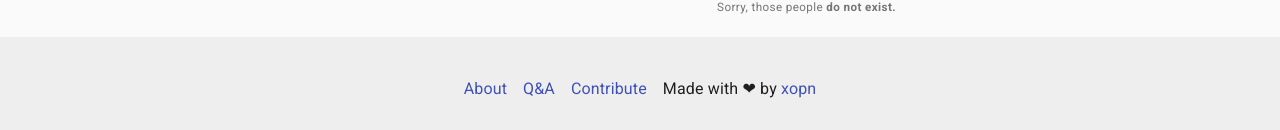
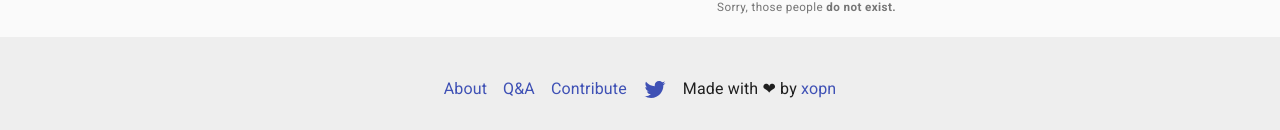
Before and after one commit to celebrize/celebrize.github.io, a React (Create React App) app: page / in a window 1280 px wide. Shown: the part 822-952 px from the top of the page. Built offline with nearby package versions, Linux system fonts and the light colour scheme.

Commit message:
get more social

```diff
--- a/src/components/PageFooter.js
+++ b/src/components/PageFooter.js
@@ -4,7 +4,9 @@ import { Container, Typography, Link } from '@material-ui/core';
 import ExternalLink from '../components/ExternalLink';
 import About from '../pages/dialog/About'
 import Faq from '../pages/dialog/Faq'
-import { githubUri, xopnUri } from '../static'
+import { githubUri, xopnUri, instagramHandle, twitterHandle } from '../static'
+import TwitterIcon from '@material-ui/icons/Twitter';
+import InstagramIcon from '@material-ui/icons/Instagram';
 
 const useStyles = makeStyles((theme) => {
     return {
@@ -20,6 +22,7 @@ const useStyles = makeStyles((theme) => {
       flex: {
         display: "flex",
         justifyContent: "center",
+        flexWrap: "wrap",
       },
       navItem: {
         padding: theme.spacing(0, 1),
@@ -49,6 +52,12 @@ function PageHeader({maxWidth, children}) {
               <Link className={classes.navItem} href="#" onClick={openAbout}>About</Link>
               <Link className={classes.navItem} href="#" onClick={openFaq}>Q&amp;A</Link>
               <ExternalLink className={classes.navItem} href={githubUri}>Contribute</ExternalLink>
+              { twitterHandle && (
+                <ExternalLink className={classes.navItem} href={`https://twitter.com/${twitterHandle}`}><TwitterIcon /></ExternalLink>
+              )}
+              { instagramHandle && (
+                <ExternalLink className={classes.navItem} href={`https://instagram.com/${instagramHandle}/`}><InstagramIcon /></ExternalLink>
+              )}
               <Typography className={classes.navItem} component="div">Made with ❤ by <ExternalLink href={xopnUri}>xopn</ExternalLink></Typography>
             </Typography>
           </Container>
--- a/src/static.js
+++ b/src/static.js
@@ -6,6 +6,9 @@ const githubUri = "https://github.com/celebrize/celebrize.github.io"
 const githubIssuesUri = githubUri + "/issues"
 const githubPullsUri = githubUri + "/pulls"
 const xopnUri = "http://xopn.de"
+const twitterHandle = "celebrizeapp"
+const instagramHandle = null
+const defaultHashTag = "celebrizeapp"
 
 export {
     appName,
@@ -15,4 +18,7 @@ export {
     githubIssuesUri,
     githubPullsUri,
     xopnUri,
+    twitterHandle,
+    instagramHandle,
+    defaultHashTag,
 }
```
Also changed, not shown: public/profile.png (added).
